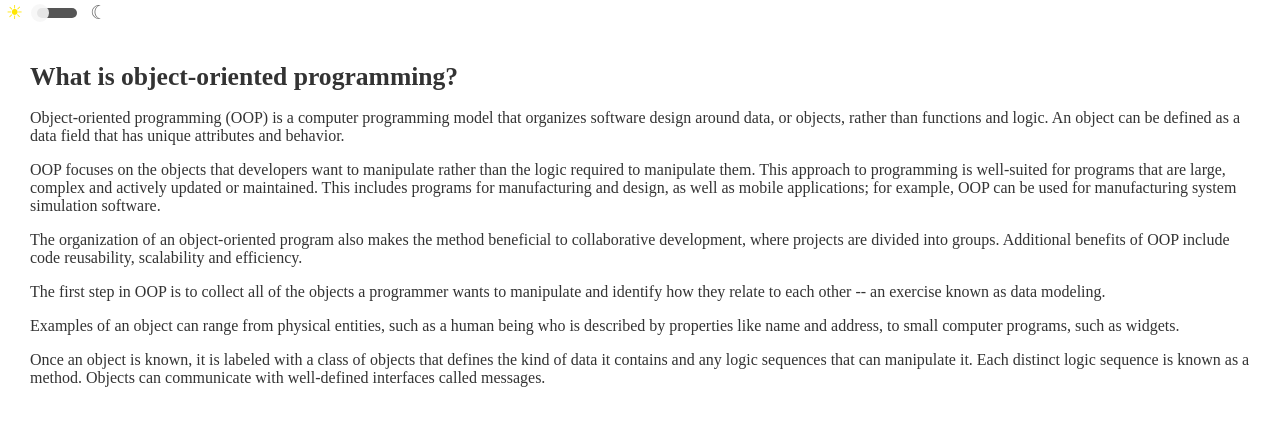
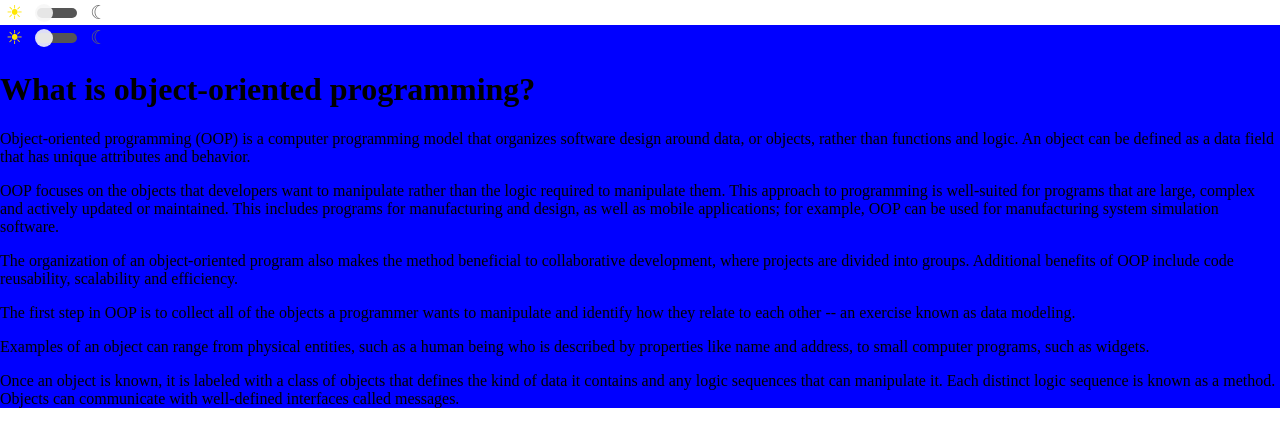
Before and after one commit to taehunlim/none_cra, a React app: page /test in a window 1280 px wide. Shown: the top 446 px of the page. Built offline with nearby package versions, Linux system fonts and the light colour scheme; no server answers.

Commit message:
Global Layout (device media, dark mode)

```diff
--- /dev/null
+++ b/src/Components/DarkModeToggle.tsx
@@ -0,0 +1,90 @@
+import React from 'react';
+import styled from '@emotion/styled';
+
+const Toggle = ({ darkMode, setDarkMode }) => (
+  <ToggleWrapper>
+    <button type="button" onClick={() => setDarkMode(false)}>
+      ☀
+    </button>
+    <ToggleControl>
+      <Checker
+        className="dmcheck"
+        id="dmcheck"
+        type="checkbox"
+        checked={darkMode}
+        onChange={() => setDarkMode(!darkMode)}
+      />
+      <label htmlFor="dmcheck" />
+    </ToggleControl>
+    <button type="button" onClick={() => setDarkMode(true)}>
+      ☾
+    </button>
+  </ToggleWrapper>
+);
+
+const ToggleWrapper = styled.div`
+  display: flex;
+  margin: 0 auto;
+  button {
+    font-size: 1.2em;
+    background: none;
+    border: none;
+    color: #ffe600;
+    cursor: pointer;
+    transition: color 0.3s ease;
+    &:last-child {
+      color: #666;
+    }
+
+    &:focus {
+      outline: none;
+    }
+  }
+`;
+
+const ToggleControl = styled.span`
+  position: relative;
+  padding: 0 4px;
+  display: flex;
+  align-items: center;
+`;
+
+const Checker = styled.input`
+    input[type='checkbox']&.dmcheck {
+    width: 40px;
+    height: 10px;
+    background: #555;
+    position: relative;
+    border-radius: 5px;
+    -webkit-appearance: none;
+    -moz-appearance: none;
+    appearance: none;
+    cursor: pointer;
+    vertical-align: 2px;
+    outline: none;
+
+    &:checked + label {
+      left: 30px;
+    }
+
+    &:focus-visible {
+      outline: solid 2px white;
+    }
+
+    & + label {
+      display: inline-block;
+      width: 18px;
+      height: 18px;
+      border-radius: 50%;
+      transition: all 0.3s ease;
+      cursor: pointer;
+      position: absolute;
+      left: 6px;
+      background: #fff;
+      opacity: 0.9;
+      background-color: #f6f6f6;
+    }
+  }
+`;
+
+export default Toggle;
--- /dev/null
+++ b/src/Components/Layout.tsx
@@ -0,0 +1,40 @@
+import React from 'react';
+import styled from '@emotion/styled';
+
+import { useDarkMode } from './CustomHook/useDarkMode';
+import DarkModeToggle from './DarkModeToggle';
+
+const Layout: React.FC  = ({ children }) => {
+
+    const [darkMode, setDarkMode] = useDarkMode();
+
+    return (
+        <>
+            <DarkModeToggle
+                darkMode={darkMode}
+                setDarkMode={setDarkMode}
+            />
+
+            <Container>
+                {children}
+            </Container>
+        </>
+    );
+};
+
+const Container = styled.div`
+    ${ props => props.theme.device.desktop } {
+        background-color: blue;
+    }
+    ${ props => props.theme.device.laptop } {
+        background-color: green;
+    }
+    ${ props => props.theme.device.tablet } {
+        background-color: yellow;
+    }
+    ${ props => props.theme.device.mobile } {
+        background-color: red;
+    }
+`;
+
+export default Layout ;
--- a/src/assets/styles/GlobalStyles.tsx
+++ b/src/assets/styles/GlobalStyles.tsx
@@ -1,6 +1,4 @@
 import React from 'react';
-
-/** @jsx jsx */
 import { Global, css } from '@emotion/react';
 
 const styles = css`
@@ -11,14 +9,19 @@ const styles = css`
     }
 
     html,
-        body {
+    body {
         height: 100%;
     }
 
     body {
         margin: 0;
-
+        position: relative
         background-color: white;
+        transition: background-color 0.3s ease;
+        &.dark-mode {
+            background-color: #232323;
+            color: #dfdfdf;
+        }
     }
 
     p:last-child {
--- a/src/assets/styles/theme.ts
+++ b/src/assets/styles/theme.ts
@@ -1,25 +1,35 @@
+import { minWidth } from "../../utils/minWidth";
 
 const deviceSize = {
+    desktop: "1280px",
     laptop: "1024px",
     tablet: "767px",
     mobile: "479px",
 };
 
 const device = {
-    laptop: `@media (max-width: ${deviceSize.laptop})`,
-    tablet: `@media (max-width: ${deviceSize.tablet})`,
+    desktop: `@media (min-width: ${minWidth(deviceSize.laptop)}) and (max-width: ${deviceSize.desktop})`,
+    laptop: `@media (min-width: ${minWidth(deviceSize.tablet)}) and (max-width: ${deviceSize.laptop})`,
+    tablet: `@media (min-width: ${minWidth(deviceSize.mobile)}) and (max-width: ${deviceSize.tablet})`,
     mobile: `@media (max-width: ${deviceSize.mobile})`
 };
 
-const bg = {
-    green: "background-color: green"
-}
+const bgColor = {
+    light: "",
+    dark: "#232323"
+};
+
+const fontColor = {
+    light: "",
+    dark: "dfdfdf"
+};
 
 
 const theme = {
     deviceSize,
     device,
-    bg
+    bgColor,
+    fontColor
 };
 
 export default theme;
--- a/src/darkMode.scss
+++ /dev/null
@@ -1,106 +0,0 @@
-
-html,
-body {
-  margin: 0;
-  padding: 0;
-}
-
-body {
-  background-color: #fff;
-  color: #333;
-  transition: background-color 0.3s ease;
-}
-
-// Styles set when in dark mode
-body.dark-mode {
-  background-color: #232323;
-  color: #dfdfdf;
-
-  .navbar {
-    background-color: #1a1919;
-  }
-
-  .dark-mode-toggle > button {
-    color: #999;
-    &:last-child {
-      color: #ffffff;
-    }
-  }
-}
-
-.navbar {
-  display: flex;
-  background-color: #95d3ff;
-  padding: 20px;
-}
-
-.content {
-  padding: 20px 30px;
-
-  h1 {
-    font-size: 1.6rem;
-  }
-}
-
-.dark-mode-toggle {
-  display: flex;
-  margin: 0 auto;
-  button {
-    font-size: 1.2em;
-    background: none;
-    border: none;
-    color: #ffe600;
-    cursor: pointer;
-    transition: color 0.3s ease;
-    &:last-child {
-      color: #666;
-    }
-
-    &:focus {
-      outline: none;
-    }
-  }
-}
-
-.toggle-control {
-  position: relative;
-  padding: 0 4px;
-  display: flex;
-  align-items: center;
-}
-
-input[type='checkbox'].dmcheck {
-  width: 40px;
-  height: 10px;
-  background: #555;
-  position: relative;
-  border-radius: 5px;
-  -webkit-appearance: none;
-  -moz-appearance: none;
-  appearance: none;
-  cursor: pointer;
-  vertical-align: 2px;
-  outline: none;
-
-  &:checked + label {
-    left: 30px;
-  }
-
-  &:focus-visible {
-    outline: solid 2px white;
-  }
-
-  & + label {
-    display: inline-block;
-    width: 18px;
-    height: 18px;
-    border-radius: 50%;
-    transition: all 0.3s ease;
-    cursor: pointer;
-    position: absolute;
-    left: 2px;
-    background: #fff;
-    opacity: 0.9;
-    background-color: #f6f6f6;
-  }
-}
--- a/src/pages/CustomHookTest.tsx
+++ b/src/pages/CustomHookTest.tsx
@@ -1,21 +1,20 @@
 import React, { useState } from 'react';
 import { useDarkMode } from '../Components/CustomHook/useDarkMode';
-import Toggle from './Toggle';
+import Toggle from '../Components/DarkModeToggle';
+import Layout from '../Components/Layout';
 import Content from './Content';
-
-import '../darkMode.scss'
 
 const CustomHookTest: React.FC = () => {
 
   const [darkMode, setDarkMode] = useDarkMode();
 
   return (
-    <div>
-      <div>
+    <Layout>
+
         <Toggle darkMode={darkMode} setDarkMode={setDarkMode} />
-      </div>
+
       <Content />
-    </div>
+    </Layout>
   );
 };
 
--- a/src/pages/Home.tsx
+++ b/src/pages/Home.tsx
@@ -3,8 +3,11 @@ import { useRootState, useRootDispatch } from '../store';
 import { increment, decrement } from '../actions/countAction';
 import styled from '@emotion/styled';
 
+import Layout from '../Components/Layout';
+
 
 const Home: React.FC = () => {
+
 
     const state = useRootState();
     const dispatch = useRootDispatch();
@@ -20,31 +23,25 @@ const Home: React.FC = () => {
     }
 
     return (
-        <div>
+        <Layout>
             <p>
                 {state.count.number}
             </p>
 
-            <Button
+            <button
                 onClick={handleIncrement}
             >
                 +
-            </Button>
+            </button>
 
             <button
                 onClick={handleDecrement}
             >
                 -
             </button>
-        </div>
+        </Layout>
     );
 };
 
-const Button = styled.button`
-
-
-${ (props => props.theme.bg.green)}
-`;
-
 
 export default Home;
--- a/src/pages/Toggle.tsx
+++ /dev/null
@@ -1,24 +0,0 @@
-import React from 'react';
-
-const Toggle = ({ darkMode, setDarkMode }) => (
-  <div className="dark-mode-toggle">
-    <button type="button" onClick={() => setDarkMode(false)}>
-      ☀
-    </button>
-    <span className="toggle-control">
-      <input
-        className="dmcheck"
-        id="dmcheck"
-        type="checkbox"
-        checked={darkMode}
-        onChange={() => setDarkMode(!darkMode)}
-      />
-      <label htmlFor="dmcheck" />
-    </span>
-    <button type="button" onClick={() => setDarkMode(true)}>
-      ☾
-    </button>
-  </div>
-);
-
-export default Toggle;
--- a/src/utils/api.tsx
+++ b/src/utils/api.tsx
@@ -27,7 +27,7 @@ api.interceptors.response.use(
 
 					auth.setToken("data.access_token");
 					auth.setRefreshToken("data.refresh_token");
-					api.defaults.headers.common['AAuthorizationutho'] = "data.access_token";
+					api.defaults.headers.common['Authorizationutho'] = "data.access_token";
 					return api.request(error.config)
 				}
 
--- /dev/null
+++ b/src/utils/minWidth.ts
@@ -0,0 +1,3 @@
+export const minWidth = (deviceSize: string) => {
+    return (Number(deviceSize.split("px")[0])+1).toString() + "px"
+};
```
Also changed, not shown: src/Components/organisms/Modal/Modal.tsx (+4 -4 lines), src/assets/styles/emotion.d.ts (+12 -3 lines).
